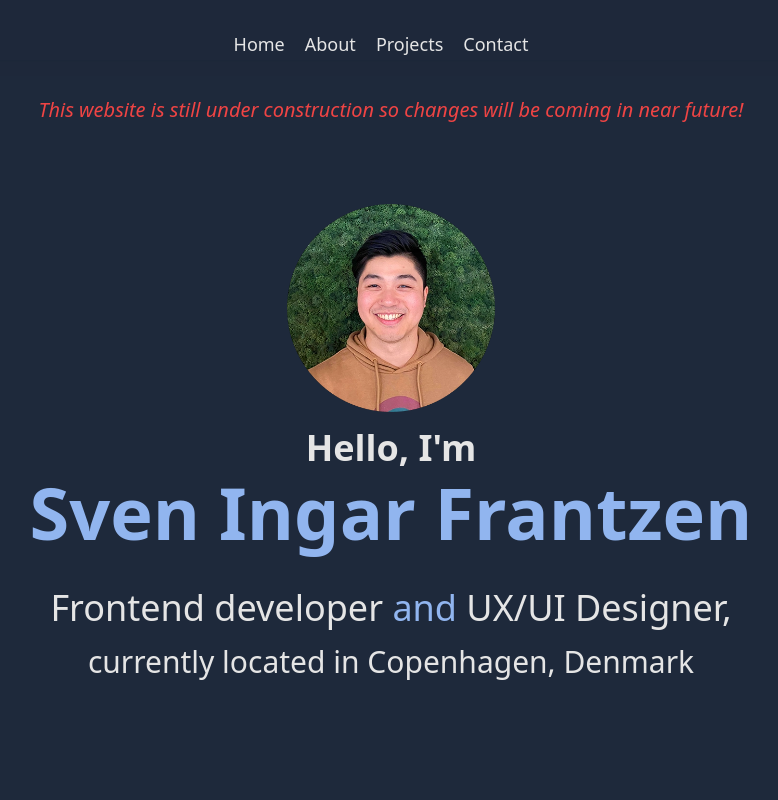
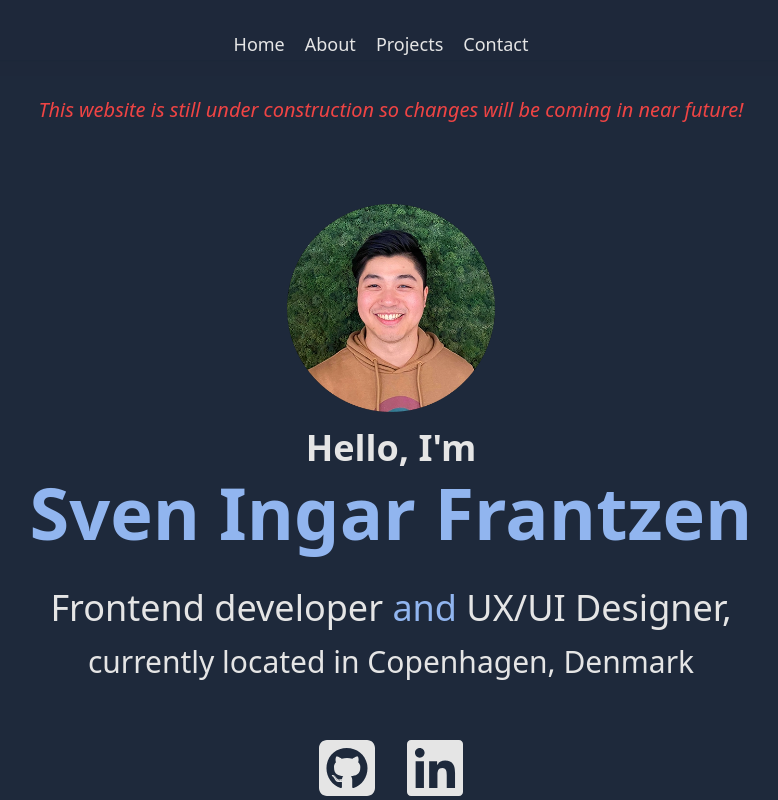
Before and after one commit to svennif/portfolio_new, a Vue app: page / in a window 1280 px wide. Shown: the top 800 px of the page, without its empty margins (249-1027 px from the left). Built offline with nearby package versions, Linux system fonts and the light colour scheme.

Commit message:
Added social media icons to landing page

```diff
--- a/src/components/ContactComponent.vue
+++ b/src/components/ContactComponent.vue
@@ -6,7 +6,7 @@
                 <h2 class="text-2xl text-highlight text-center mt-10">Check out my socials!</h2>
                 <div class="mx-auto w-full flex mt-5 gap-4 justify-center">
                     <a href="https://github.com/svennif" target="_blank"><font-awesome-icon class="mx-auto" icon="fa-brands fa-square-github" :style="{ color: 'white' }" size="4x" alt="GitHub"/></a>
-                    <a href="https://www.instagram.com/svenni1245/" target="_blank"><font-awesome-icon class="mx-auto" icon="fa-brands fa-square-instagram" :style="{ color: 'white' }" size="4x" alt="Instagram"/></a>
+                    <!-- <a href="https://www.instagram.com/svenni1245/" target="_blank"><font-awesome-icon class="mx-auto" icon="fa-brands fa-square-instagram" :style="{ color: 'white' }" size="4x" alt="Instagram"/></a> -->
                     <a href="https://www.linkedin.com/in/sven-ingar-frantzen-45bb26161/" target="_blank"><font-awesome-icon class="mx-auto" icon="fa-brands fa-linkedin" :style="{ color: 'white' }" size="4x" alt="Linkedin"/></a>
                 </div>
             </div>
--- a/src/components/HomeComponent.vue
+++ b/src/components/HomeComponent.vue
@@ -1,17 +1,21 @@
 <template>
     <div id="home" class="mx-auto h-screen">
-        <p class="text-center mt-24 text-red-500 text-xl" ><i>This website is still under construction so changes will be coming in near future!</i></p>
+        <p class="text-center mt-24 text-red-500 text-xl"><i>This website is still under construction so changes will be coming in near future!</i></p>
         <div class="mt-24 md:mt-20">
             <img class="mx-auto w-52" :src="portrait_image" alt="Portrait of Sven Ingar" />
             <div class="text-center">
                 <h1 class="text-neutral-200 font-main text-3xl md:text-4xl font-bold mt-4">Hello, I'm</h1>
                 <h2 class="text-highlight font-hightlight text-5xl/[1.3] md:text-7xl mt-2 font-bold">Sven Ingar Frantzen</h2>
-                <p class="text-neutral-200 font-main  text-3xl/[1.4] md:text-4xl mt-8 p-2">
+                <p class="text-neutral-200 font-main text-3xl/[1.4] md:text-4xl mt-8 p-2">
                     Frontend developer
                     <span class="text-highlight font-hightlight">and</span>
                     UX/UI Designer,
                 </p>
-                <p class="text-neutral-200 font-main  text-3xl/[1.4] md:text-3xl p-2">currently located in Copenhagen, Denmark</p>
+                <p class="text-neutral-200 font-main text-3xl/[1.4] md:text-3xl p-2">currently located in Copenhagen, Denmark</p>
+            </div>
+            <div class="mx-auto w-full flex mt-12 gap-8 justify-center">
+                <a href="https://github.com/svennif" target="_blank"><font-awesome-icon class="mx-auto text-neutral-200 hover:text-highlight" icon="fa-brands fa-square-github" size="4x" alt="GitHub" /></a>
+                <a href="https://www.linkedin.com/in/sven-ingar-frantzen-45bb26161/" target="_blank"><font-awesome-icon class="mx-auto text-neutral-200 hover:text-highlight" icon="fa-brands fa-linkedin" size="4x" alt="Linkedin" /></a>
             </div>
         </div>
     </div>
@@ -21,4 +25,4 @@
 import portrait_image from "@/assets/images/portrait.webp";
 </script>
 
-<style ></style>
+<style></style>
```
